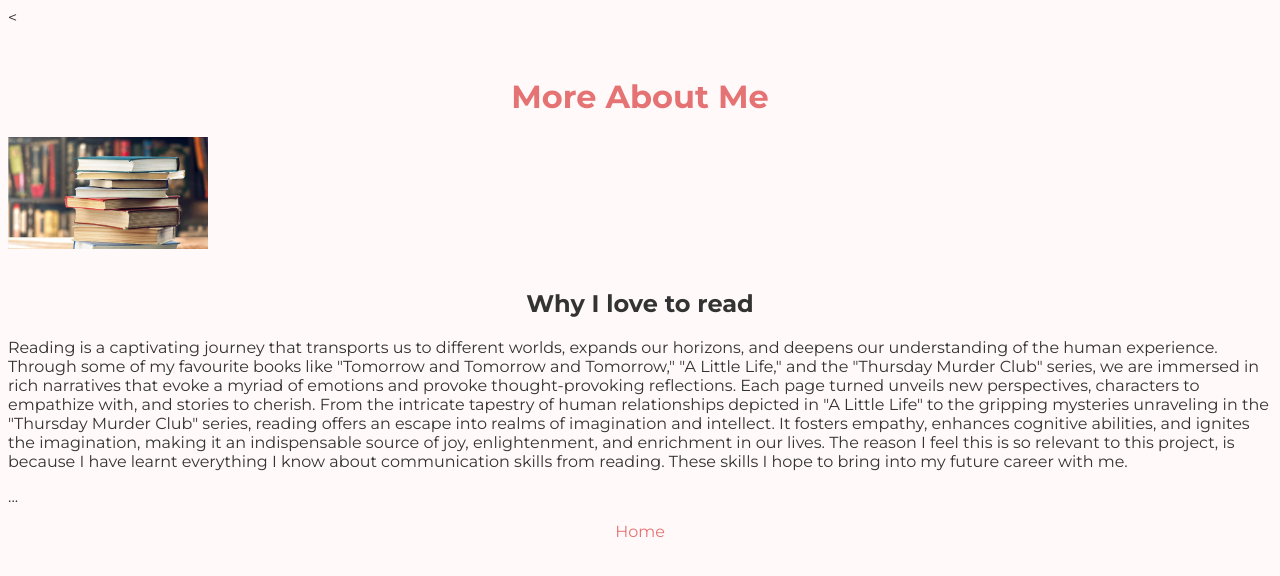
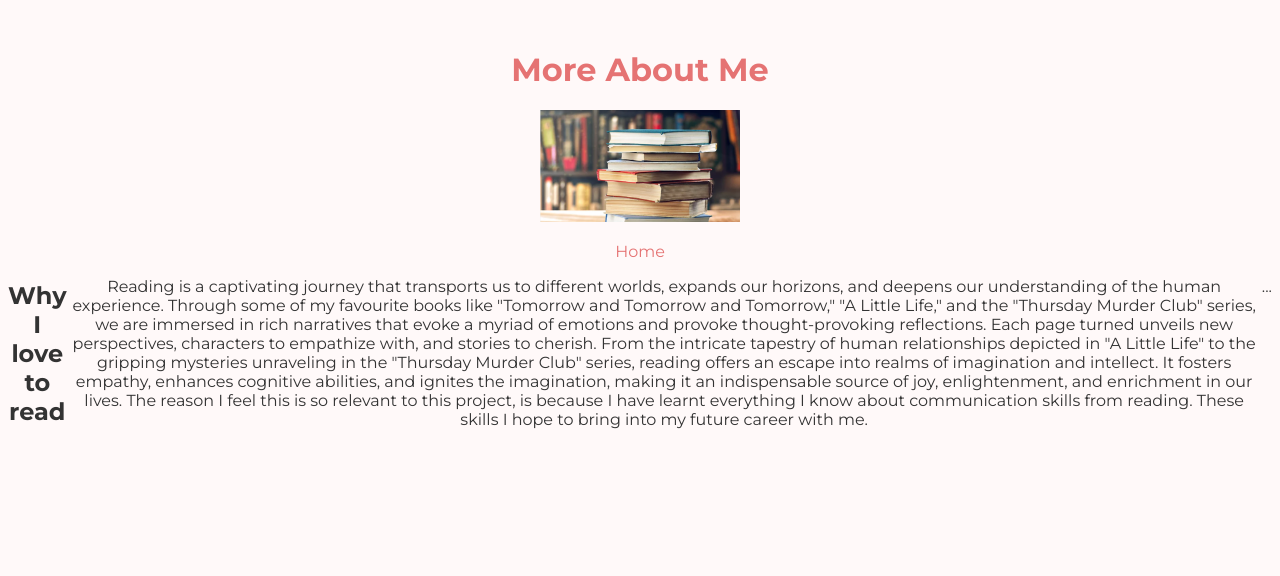
Before and after one commit to amydodrill6/amydodrillMT412, a plain HTML site: page moreaboutme.html in a window 1280 px wide. Drawn offline with Linux system fonts and the light colour scheme.

Commit message:
Add files via upload

```diff
--- a/moreaboutme.html
+++ b/moreaboutme.html
@@ -1,4 +1,4 @@
-<<!DOCTYPE html>
+<!DOCTYPE html>
 <html lang="en">
 <head>
     <meta charset="UTF-8">
@@ -11,13 +11,13 @@
             font-family: 'Montserrat', sans-serif;
             background-color: #fff9f9; /* Pale pink background */
             color: #333; /* Dark text color */
+            text-align: center; /* Center content */
         }
         header {
-            text-align: center; /* Center the content in header */
+            margin-top: 50px; /* Add top margin */
         }
         header h1 {
             color: #e57373; /* Pink heading color */
-            margin-top: 50px; /* Add some top margin */
         }
         nav ul li a {
             color: #e57373; /* Pink link color */
@@ -45,6 +45,11 @@
         nav ul li a {
             text-decoration: none;
         }
+        /* Center image */
+        .container {
+            display: flex;
+            justify-content: center;
+        }
     </style>
 </head>
 <body>
@@ -54,10 +59,17 @@
     <h1>More About Me</h1>
 </header>
 
+<!-- Image Section -->
+<div class="container">
     <img src="Books.png" alt="Books" style="width: 200px; height: auto; margin-bottom: 20px;">
+</div>
 
 <!-- Navigation Section -->
-
+<nav>
+    <ul>
+        <li><a href="index.html">Home</a></li> <!-- Navigation link back to home page -->
+    </ul>
+</nav>
 
 <!-- Content Section -->
 <div class="container">
@@ -65,10 +77,6 @@
     <p>Reading is a captivating journey that transports us to different worlds, expands our horizons, and deepens our understanding of the human experience. Through some of my favourite books like "Tomorrow and Tomorrow and Tomorrow," "A Little Life," and the "Thursday Murder Club" series, we are immersed in rich narratives that evoke a myriad of emotions and provoke thought-provoking reflections. Each page turned unveils new perspectives, characters to empathize with, and stories to cherish. From the intricate tapestry of human relationships depicted in "A Little Life" to the gripping mysteries unraveling in the "Thursday Murder Club" series, reading offers an escape into realms of imagination and intellect. It fosters empathy, enhances cognitive abilities, and ignites the imagination, making it an indispensable source of joy, enlightenment, and enrichment in our lives. The reason I feel this is so relevant to this project, is because I have learnt everything I know about communication skills from reading. These skills I hope to bring into my future career with me.</p>
     <p>...</p>
 </div>
- <nav>
-        <ul>
-            <li><a href="index.html">Home</a></li> <!-- Navigation link back to home page -->
-        </ul>
-    </nav>
+
 </body>
 </html>
```
Lines whose indentation alone changed are shown as unchanged.
